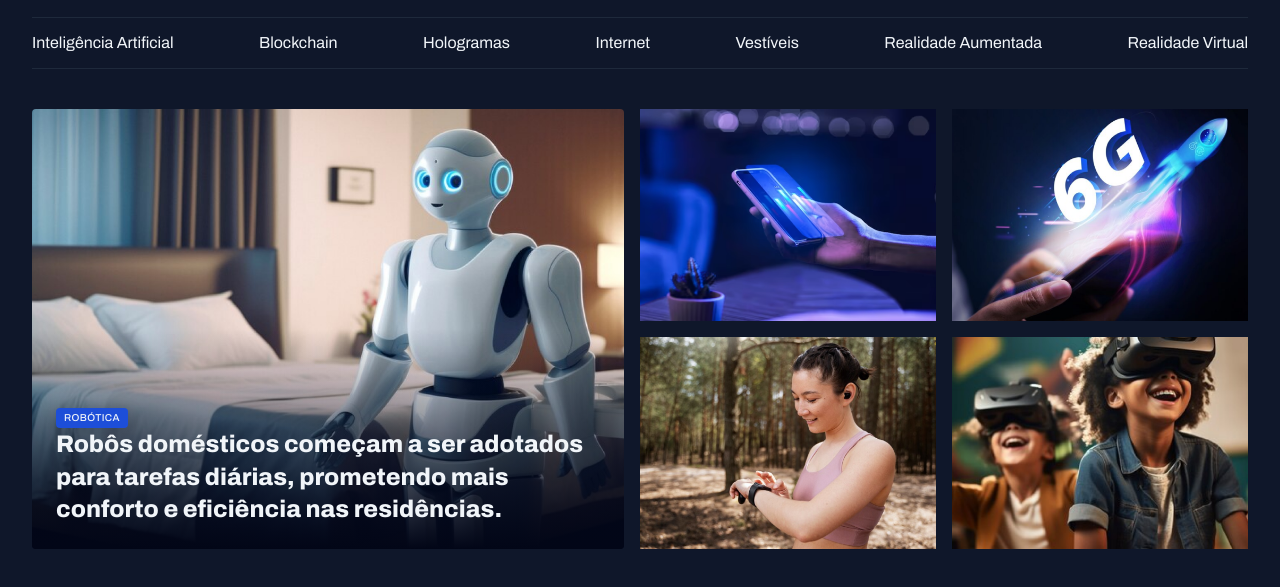
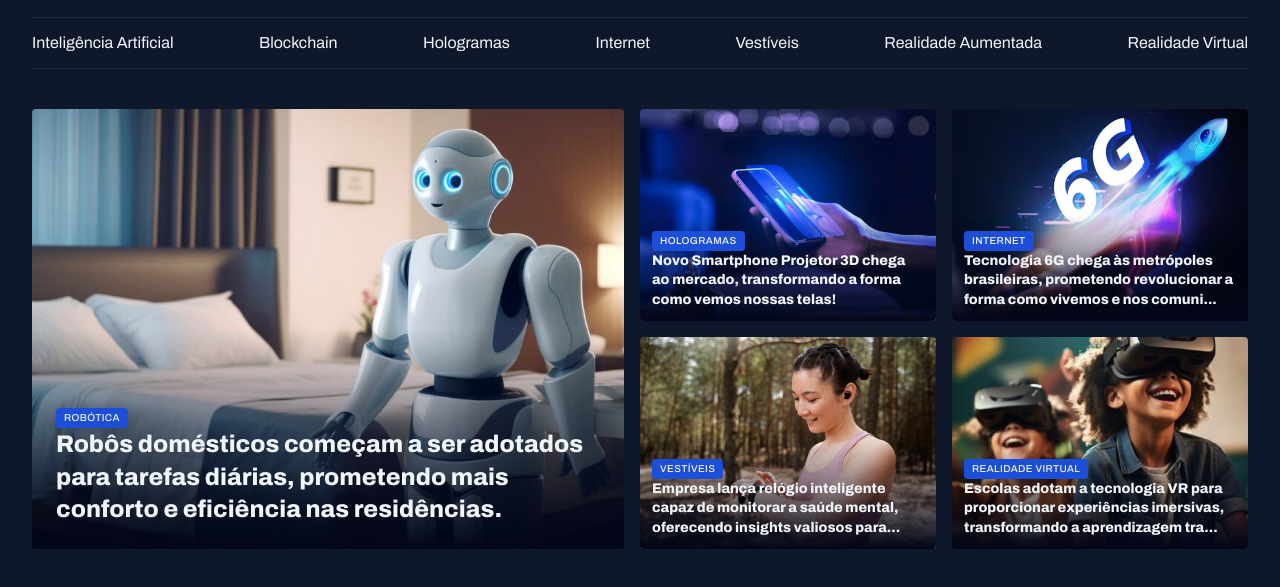
Before and after one commit to SrPereirinha/fullstack-projeto-portal-de-noticias, a plain HTML site: page index.html in a window 1280 px wide. Shown: the part 55-642 px from the top of the page. Drawn offline with Linux system fonts and the light colour scheme.

Commit message:
finalizando a seção destaques

```diff
--- a/index.html
+++ b/index.html
@@ -50,18 +50,42 @@
             </figure>
 
             <div class="grid grid-cols-2 gap-16">
-                <div>
+                <figure class="card">
                     <img src="./assets/Images/Image 02.png" alt="imagem 02">
-                </div>
-                <div >
+                    <figcaption>
+                    <span class="content-tag">Hologramas</span>
+                    <H2 class="text-lg">
+                        Novo Smartphone Projetor 3D chega ao mercado, transformando a forma como vemos nossas telas!
+                    </H2>
+                </figcaption>
+                </figure>
+                <figure class="card">
                     <img src="./assets/Images/Image 03.png" alt="imagem 03">
-                </div>
-                <div>
+                    <figcaption>
+                    <span class="content-tag">Internet</span>
+                    <H2 class="text-lg">
+                        Tecnologia 6G chega às metrópoles brasileiras, prometendo revolucionar a forma como vivemos e nos comuni...
+                    </H2>
+                </figcaption>
+                </figure>
+                <figure class="card">
                     <img src="./assets/Images/Image 04.png" alt="imagem 04">
-                </div>
-                <div>
+                    <figcaption>
+                    <span class="content-tag">Vestíveis</span>
+                    <H2 class="text-lg">
+                        Empresa lança relógio inteligente capaz de monitorar a saúde mental, oferecendo insights valiosos para...
+                    </H2>
+                </figcaption>
+                </figure>
+                <figure class="card">
                     <img src="./assets/Images/Image 05.png" alt="imagem 05">
-                </div>
+                    <figcaption>
+                    <span class="content-tag">Realidade virtual</span>
+                    <H2 class="text-lg">
+                        Escolas adotam a tecnologia VR para proporcionar experiências imersivas, transformando a aprendizagem tra...
+                    </H2>
+                </figcaption>
+                </figure>
             </div>
         </section>
 
--- a/styles/sections.css
+++ b/styles/sections.css
@@ -26,6 +26,11 @@
             position: absolute;
             bottom: 0;
             padding: 24px;
+
+            &:has(.text-lg) {
+                padding: 12px;
+            }
+
             h2 {
                 gap 16px;
             }
```
